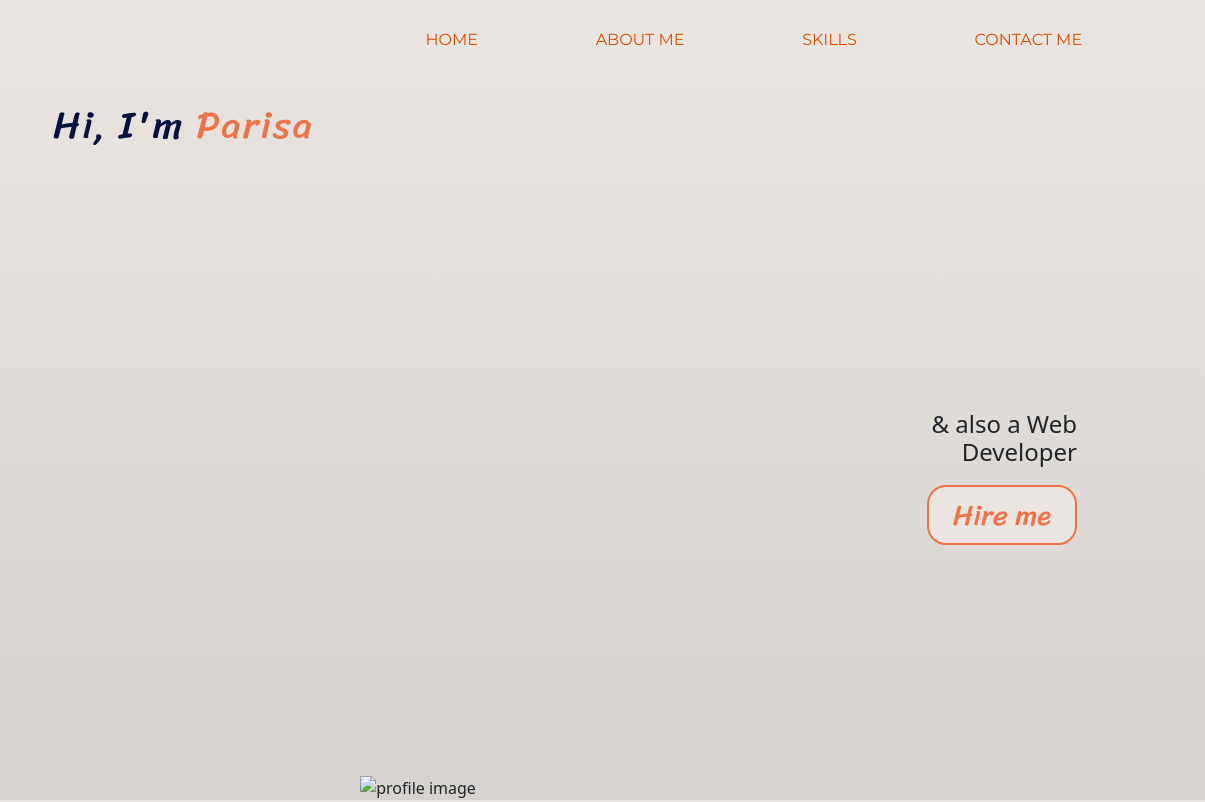
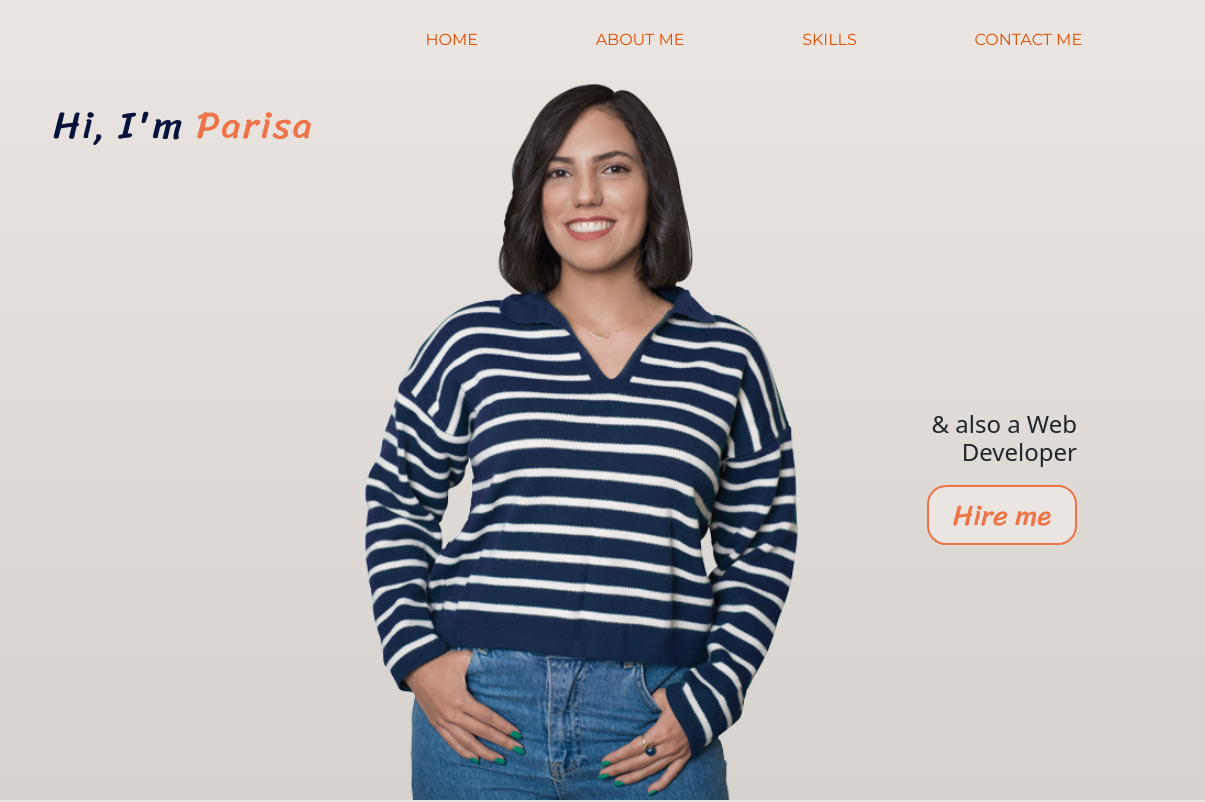
Before and after one commit to Parisa7422/Portfolio, a website: page index.html in a window 1280 px wide. Shown: the top 802 px of the page, 75-1280 px from the left. Drawn offline with nearby package versions, Linux system fonts and the light colour scheme; the site is published under a folder, as on GitHub Pages, so addresses that start at the root find nothing; a web font is replaced by a local one.

Commit message:
Fix CSS path for GitHub Pages deployment

```diff
--- a/index.html
+++ b/index.html
@@ -49,7 +49,7 @@
             </div>
 
             <div class="intro-img">
-                <img src="/public/images/parisa-taheri.png" alt="profile image">
+                <img src="public/images/parisa-taheri.png" alt="profile image">
             </div>
 
             <div class="bio">
```
